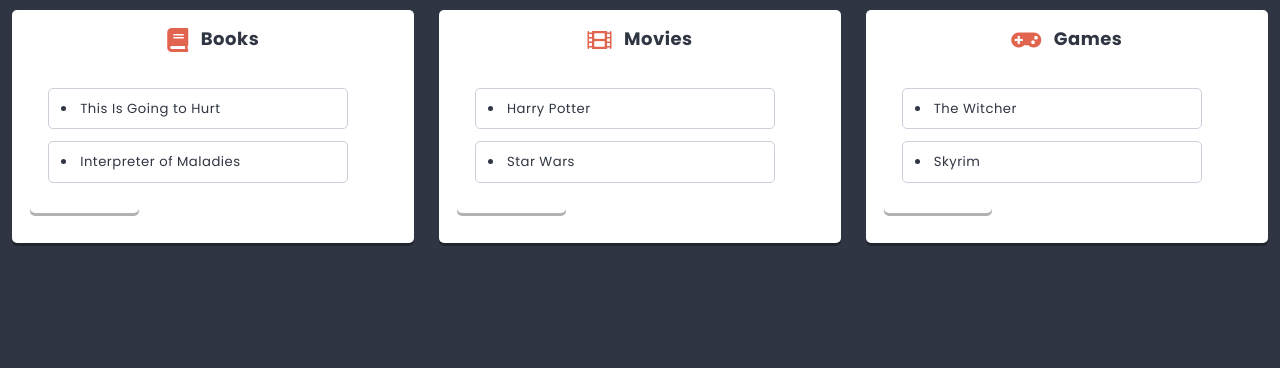
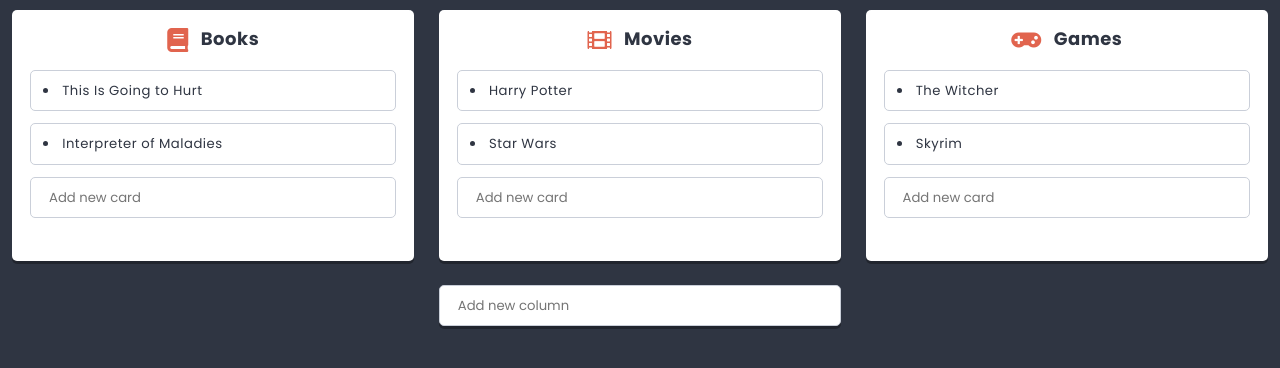
Before and after one commit to RumianekMarek/Notatki-reackt, a React app: page / in a window 1280 px wide. Shown: the part 422-790 px from the top of the page. Built offline with nearby package versions, Linux system fonts and the light colour scheme.

Commit message:
add carCreator but creating nothing

```diff
--- a/package.json
+++ b/package.json
@@ -25,7 +25,8 @@
     "react-dom": "^16.7.0",
     "react-html-parser": "^2.0.2",
     "react-redux": "^7.0.1",
-    "redux": "^4.0.1"
+    "redux": "^4.0.1",
+    "shortid": "^2.2.15"
   },
   "devDependencies": {
     "@babel/core": "^7.4.3",
--- a/src/components/Card/Card.scss
+++ b/src/components/Card/Card.scss
@@ -7,5 +7,5 @@
   padding: $base-size;
   margin: 0 0 $base-size 0;
   border-radius: $radius;
-  min-width: 300px;
+  min-width: 200px;
 }
--- a/src/components/Column/Column.js
+++ b/src/components/Column/Column.js
@@ -3,7 +3,7 @@
 import styles from './Column.scss';
 import Card from '../Card/Card';
 import { settings } from '../../data/dataStore';
-// import Creator from '../Creator/Creator';
+import Creator from '../Creator/Creator';
 import Icon from '../../data/Icon';
 
 class Column extends React.Component {
@@ -12,27 +12,29 @@
     children: PropTypes.node,
     cards: PropTypes.array,
     icon: PropTypes.string,
+    addCard: PropTypes.func,
   }
 
   static defaultProps = {
     description: settings.defaultListDescription,
+    icon: settings.defaultListDescription,
   }
 
   render() {
-    const {title, icon, cards} = this.props;
-    console.log(cards);
+    const {title, icon, cards, addCard} = this.props;
     return (
       <section className={styles.component}>
         <h3 className={styles.title}><span className={styles.icon}>{Icon(icon)}</span>{title}</h3>
 
-        <div className={styles.component}>
+        <div>
           {cards.map(cardData => (
             <Card key={cardData.id} {...cardData} />
           ))}
         </div>
-        {/* <div className={styles.creator}>
-          <Creator text={settings.cardCreatorText} action={title => this.addCard(title)} />
-        </div> */}
+        <div className={styles.creator}>
+          <Creator text={settings.cardCreatorText} action={addCard} />
+          <p>{console.log(settings.cardCreatorText)}</p>
+        </div>
       </section>
     );
   }
--- a/src/components/Column/ColumnContainer.js
+++ b/src/components/Column/ColumnContainer.js
@@ -1,10 +1,17 @@
 import {connect} from 'react-redux';
 import Column from './Column';
+import {getCardsForColumn, createActionAddCard} from '../../redux/cardRedux';
 
-export const getCardsForColumn = ({cards}, columnId) => cards.filter(card => card.columnId == columnId);
 
 const mapStateToProps = (state, props) => ({
   cards: getCardsForColumn(state, props.id),
 });
 
-export default connect(mapStateToProps)(Column);
+const mapDispatchToProps = (dispatch, props) => ({
+  addCard: title => dispatch(createActionAddCard({
+    coulumnId: props.id,
+    title,
+  })),
+});
+
+export default connect(mapStateToProps, mapDispatchToProps)(Column);
--- a/src/components/List/List.js
+++ b/src/components/List/List.js
@@ -4,7 +4,7 @@
 import {settings} from '../../data/dataStore';
 import Hero from '../Hero/Hero';
 import Column from '../Column/ColumnContainer';
-//import Creator from '../Creator/Creator';
+import Creator from '../Creator/Creator';
 
 class List extends React.Component {
   static propTypes = {
@@ -12,6 +12,7 @@
     description: PropTypes.node,
     columns: PropTypes.array,
     image: PropTypes.string,
+    addColumn: PropTypes.func,
   }
 
   static defaultProps = {
@@ -21,7 +22,7 @@
 
 
   render() {
-    const{title, image, description, columns} = this.props;
+    const{title, image, description, columns, addColumn} = this.props;
     return (
       <section className={styles.component}>
         <Hero titleText={title} titleImage={image}/>
@@ -33,9 +34,9 @@
             <Column key={columnData.id} {...columnData} />
           ))}
         </div>
-        {/* <div className={styles.creator}>
-          <Creator text={settings.columnCreatorText} action={title => this.addColumn(title)} />
-        </div> */}
+        <div className={styles.creator}>
+          <Creator text={settings.columnCreatorText} action={addColumn} />
+        </div>
       </section>
     );
   }
--- a/src/components/List/ListContainer.js
+++ b/src/components/List/ListContainer.js
@@ -1,10 +1,17 @@
 import {connect} from 'react-redux';
 import List from './List';
+import {getColumnsForList, createActionAddColumn} from '../../redux/columnsRedux';
 
-export const getColumnsForList = ({columns}, listId) => columns.filter(column => column.listId == listId);
 
 const mapStateToProps = (state, props) => ({
   columns: getColumnsForList(state, props.id),
 });
 
-export default connect(mapStateToProps)(List);
+const mapDispatchToProps = (dispatch, props) => ({
+  addColumn: title => dispatch(createActionAddColumn({
+    listId: props.id,
+    title,
+  })),
+});
+
+export default connect(mapStateToProps, mapDispatchToProps)(List);
--- /dev/null
+++ b/src/redux/cardRedux.js
@@ -0,0 +1,20 @@
+import shortid from 'shortid';
+
+export const getCardsForColumn = ({cards}, columnId) => cards.filter(card => card.columnId == columnId);
+
+
+const reducerName = 'card';
+const createActionName = name => `app/${reducerName}/${name}`;
+
+export const ADD_CARD = createActionName('ADD_CARD');
+
+export const createActionAddCard = payload => ({ payload: { ...payload, id: shortid.generate() }, type: ADD_CARD});
+
+export default function reducer(state = [], action = {}) {
+  switch (action.type) {
+    case ADD_CARD:
+      return [...state, action.payload];
+    default:
+      return state;
+  }
+}
--- /dev/null
+++ b/src/redux/columnsRedux.js
@@ -0,0 +1,24 @@
+import shortid from 'shortid';
+
+// selectors
+export const getColumnsForList = ({columns}, listId) => columns.filter(column => column.listId == listId);
+
+// action name creator
+const reducerName = 'columns';
+const createActionName = name => `app/${reducerName}/${name}`;
+
+// action types
+export const ADD_COLUMN = createActionName('ADD_COLUMN');
+
+// action creators
+export const createActionAddColumn = payload => ({ payload: { ...payload, id: shortid.generate() }, type: ADD_COLUMN });
+
+// reducer
+export default function reducer(state = [], action = {}) {
+  switch (action.type) {
+    case ADD_COLUMN:
+      return [...state, action.payload];
+    default:
+      return state;
+  }
+}
--- a/src/redux/store.js
+++ b/src/redux/store.js
@@ -1,5 +1,6 @@
 import {combineReducers, createStore} from 'redux';
 import initialStoreData from '../data/dataStore';
+import columnsReducer from './columnsRedux';
 
 // define initial state and shallow-merge initial data
 const initialState = {
@@ -12,6 +13,7 @@
 
 // define reducers
 const reducers = {
+  columns: columnsReducer,
 };
 
 // add blank reducers for initial state properties without reducers
```
Also changed, not shown: 1 other file (tests, documents, lock files or other folders).
